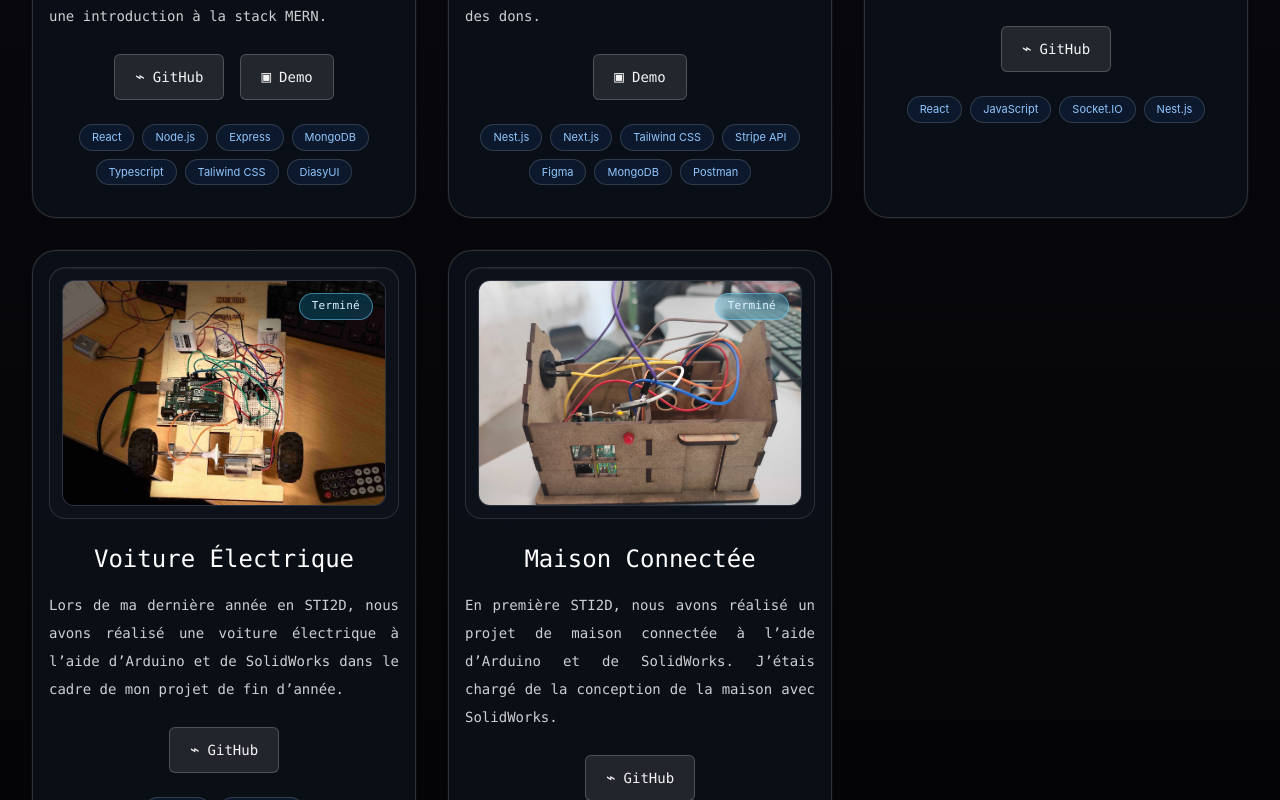
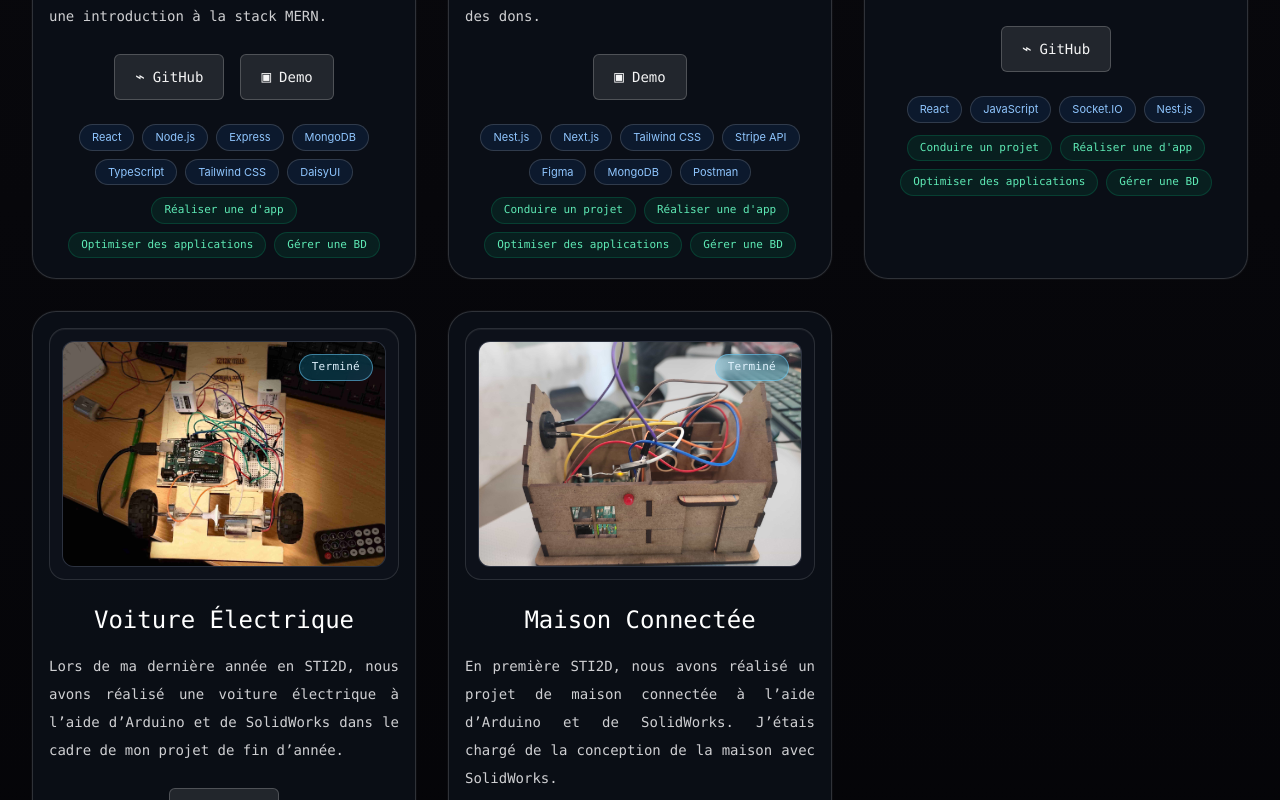
Before and after one commit to krishna171826/My-portfolio, a React (Vite) app: page /project in a window 1280 px wide. Shown: the part 940-1740 px from the top of the page. Built offline with nearby package versions, Linux system fonts and the light colour scheme.

Commit message:
add compétences

```diff
--- a/src/components/ProjectCard.jsx
+++ b/src/components/ProjectCard.jsx
@@ -1,4 +1,4 @@
-export function ProjectCard({ image, title, description, githubUrl, demoUrl, status, competences = [], tools = [] }) {
+export function ProjectCard({ image, title, description, githubUrl, demoUrl, status, competences = [], conception = [], tools = [] }) {
   const hasGithubUrl = Boolean(githubUrl && githubUrl.trim())
   const hasDemoUrl = Boolean(demoUrl && demoUrl.trim())
   const hasStatus = Boolean(status && status.trim())
@@ -81,6 +81,8 @@ export function ProjectCard({ image, title, description, githubUrl, demoUrl, sta
         ) : null}
 
         <div className="mt-6 space-y-3">
+          {/* Ligne 1 : Compétences Techniques (Bleu) */}
+          {competences.length > 0 && (
             <div>
               <ul className="flex flex-wrap justify-center gap-2">
                 {competences.map((item) => (
@@ -93,9 +95,27 @@ export function ProjectCard({ image, title, description, githubUrl, demoUrl, sta
                 ))}
               </ul>
             </div>
+          )}
 
+          {/* Ligne 2 : Conception, Gestion & Réseaux (Vert Émeraude) */}
+          {conception.length > 0 && (
             <div>
+              <ul className="flex flex-wrap justify-center gap-2">
+                {conception.map((item) => (
+                  <li
+                    key={`${title}-conception-${item}`}
+                    className="rounded-full border border-emerald-500/20 bg-emerald-500/10 px-3 py-1 text-[11px] text-emerald-300 font-mono"
+                  >
+                    {item}
+                  </li>
+                ))}
+              </ul>
+            </div>
+          )}
 
+          {/* Ligne 3 : Outils complémentaires (Optionnel) */}
+          {tools.length > 0 && (
+            <div>
               <ul className="flex flex-wrap justify-center gap-2">
                 {tools.map((item) => (
                   <li
@@ -107,6 +127,7 @@ export function ProjectCard({ image, title, description, githubUrl, demoUrl, sta
                 ))}
               </ul>
             </div>
+          )}
         </div>
       </div>
     </article>
--- a/src/components/Skills.jsx
+++ b/src/components/Skills.jsx
@@ -22,7 +22,7 @@ export function Skills({ items }) {
             <div
               key={idx}
               onClick={() => setActiveCard(isSelected ? null : idx)} // Toggle view on click
-              className={`group relative rounded-3xl border p-8 backdrop-blur-md transition-all duration-300 cursor-pointer select-none min-h-[340px] flex flex-col justify-between
+              className={`group relative rounded-3xl border p-8 backdrop-blur-md transition-all duration-300 cursor-pointer select-none min-h-[380px] flex flex-col justify-start items-center
                 ${isSelected
                   ? 'border-blue-500/50 bg-linear-to-br from-blue-950/30 to-zinc-900/50 shadow-[0_0_30px_rgba(59,130,246,0.2)]'
                   : 'border-white/10 bg-linear-to-br from-white/8 to-white/3 hover:border-white/20 hover:from-white/12 hover:to-white/5 hover:shadow-[0_0_30px_rgba(255,255,255,0.15)]'
@@ -36,8 +36,7 @@ export function Skills({ items }) {
 
               {/* View 1: Standard Card Info */}
               {!isSelected ? (
-                <div className="flex flex-col h-full justify-between w-full">
-                  <div>
+                <div className="flex flex-col w-full items-center justify-start">
                   {/* Icon */}
                   <div className="flex justify-center mb-6">
                     <div className="inline-flex h-24 w-24 items-center justify-center rounded-2xl bg-linear-to-br from-white/15 to-white/5 p-4 shadow-lg">
@@ -56,15 +55,14 @@ export function Skills({ items }) {
                       {item.description}
                     </p>
                   )}
-                  </div>
 
-                  {/* Framework Tags Summary */}
+                  {/* Framework Tags Summary - Placed DIRECTLY below description */}
                   {item.frameworks && (
-                    <div className="mt-6 flex flex-wrap gap-2 justify-center">
+                    <div className="mt-6 flex flex-wrap gap-2 justify-center w-full">
                       {item.frameworks.map((framework, fIdx) => (
                         <span
                           key={fIdx}
-                          className="inline-block rounded-full bg-blue-400/10 px-3 py-1 text-xs font-semibold text-blue-300 ring-1 ring-blue-400/30"
+                          className="inline-block rounded-full bg-blue-400/10 px-3 py-1 text-xs font-semibold text-blue-300 ring-1 ring-blue-400/30 transition duration-200 hover:bg-blue-400/20"
                         >
                           {framework.name}
                         </span>
@@ -79,18 +77,18 @@ export function Skills({ items }) {
                     Niveau : {item.language}
                   </h3>
 
-                  <div className="space-y-4 overflow-y-auto max-h-[240px] pr-1 custom-scrollbar">
+                  <div className="space-y-4 overflow-y-auto max-h-[260px] pr-1 custom-scrollbar w-full">
                     {item.frameworks?.map((framework, fIdx) => {
-                      const level = framework.level || 70 // Fallback to 70% if missing
+                      const level = framework.level || 70
 
                       return (
-                        <div key={fIdx} className="space-y-1.5">
+                        <div key={fIdx} className="space-y-1.5 w-full">
                           <div className="flex justify-between items-center text-xs">
                             <span className="font-medium text-white">{framework.name}</span>
                             <span className="text-blue-300 font-mono font-bold">{level}%</span>
                           </div>
 
-                          {/* Visual Progress Bar directly matches the level value now */}
+                          {/* Visual Progress Bar */}
                           <div className="h-2 w-full bg-zinc-800/80 rounded-full overflow-hidden ring-1 ring-white/5">
                             <div
                               className="h-full bg-gradient-to-r from-blue-500 to-indigo-400 rounded-full transition-all duration-500 ease-out"
--- a/src/pages/About.jsx
+++ b/src/pages/About.jsx
@@ -46,7 +46,9 @@ const experienceItems = [
     date: 'Depuis 2025',
     company: 'Amour de Dieu',
     location: 'Sevran, France',
-    points: ['Responsable IT de l’association Amour de Dieu.'],
+    points: ['Responsable IT de l’association Amour de Dieu.',
+      'Répondre aux besoins informatiques de l’association.',
+    ],
   },
   {
     title: 'Préparation des dalles d’exposition - Job d’été',
@@ -70,8 +72,8 @@ export default function About() {
 
         {/* About Me Section */}
         <section id="about" className="w-full max-w-6xl pt-4 text-left md:pt-10">
-          <h1 className="text-center font-mono text-3xl pb-10 font-medium tracking-[0.08em] text-white/90 sm:text-5xl">
-            About Me
+          <h1 className="text-center  text-3xl pb-10 font-medium tracking-[0.08em] text-white/90 sm:text-5xl">
+            A propos de <span className="text-slate-300">moi</span>
           </h1>
 
           <div className="grid items-center gap-8 lg:grid-cols-[minmax(0,1.4fr)_minmax(280px,0.8fr)] lg:gap-12">
--- a/src/pages/Competences.jsx
+++ b/src/pages/Competences.jsx
@@ -128,16 +128,16 @@ const languagesAndFrameworks = [
         level: 95
       },
       {
+        name: 'Bootstrap',
+        icon: 'https://cdn.jsdelivr.net/gh/devicons/devicon/icons/bootstrap/bootstrap-original.svg',
+        tags: ['CSS Framework', 'Responsive', 'Components'],
+        level: 80
+      },
+      {
         name: 'HTML5 & CSS3',
         icon: 'https://cdn.jsdelivr.net/gh/devicons/devicon/icons/html5/html5-original.svg',
         tags: ['Semantic', 'Standards', 'Responsive'],
         level: 95
-      },
-      {
-        name: 'Bootstrap',
-        icon: 'https://cdn.jsdelivr.net/gh/devicons/devicon/icons/bootstrap/bootstrap-original.svg',
-        tags: ['CSS Framework', 'Responsive', 'Components'],
-        level: 80
       },
       {
         name: 'Shadcn UI',
--- a/src/pages/Project.jsx
+++ b/src/pages/Project.jsx
@@ -6,7 +6,6 @@ import mernTodoImage from '../assets/mern-todo.jpg'
 import amourDeDieuImage from '../assets/amour-de-dieu.jpg'
 import maisonConnecteeImage from '../assets/maison_connectee.jpg'
 import voitureElectriqueImage from '../assets/voiture_ele.jpg'
-
 
 const projects = [
   {
@@ -17,7 +16,8 @@ const projects = [
     demoUrl: 'https://todo.sureshgopi.me/',
     status: 'Active',
     image: mernTodoImage,
-    competences: ['React', 'Node.js', 'Express', 'MongoDB', 'Typescript', 'Taliwind CSS', 'DiasyUI '],
+    competences: ['React', 'Node.js', 'Express', 'MongoDB', 'TypeScript', 'Tailwind CSS', 'DaisyUI'],
+    conception: ["Réaliser une d'app", 'Optimiser des applications', 'Gérer une BD'],
   },
   {
     title: 'Amour De Dieu',
@@ -27,7 +27,8 @@ const projects = [
     demoUrl: 'https://beta.amour-de-dieu.org/',
     status: 'Active',
     image: amourDeDieuImage,
-    competences: ['Nest.js','Next.js', 'Tailwind CSS', 'Stripe API', 'Figma', 'MongoDB', 'Postman'],
+    competences: ['Nest.js', 'Next.js', 'Tailwind CSS', 'Stripe API', 'Figma', 'MongoDB', 'Postman'],
+    conception: ['Conduire un projet', "Réaliser une d'app", 'Optimiser des applications', 'Gérer une BD'],
   },
   {
     title: 'Real-Time App',
@@ -38,8 +39,9 @@ const projects = [
     status: 'Terminé',
     image: heroImage,
     competences: ['React', 'JavaScript', 'Socket.IO', 'Nest.js'],
+    conception: ['Conduire un projet', "Réaliser une d'app", 'Optimiser des applications', 'Gérer une BD'],
   },
-    {
+  {
     title: 'Voiture Électrique',
     description:
       'Lors de ma dernière année en STI2D, nous avons réalisé une voiture électrique à l’aide d’Arduino et de SolidWorks dans le cadre de mon projet de fin d’année.',
@@ -47,9 +49,10 @@ const projects = [
     demoUrl: '',
     status: 'Terminé',
     image: voitureElectriqueImage,
-    competences: ['Arduino', 'SolidWorks '],
+    competences: ['Arduino', 'SolidWorks'],
+    conception: ['Conduire un projet'],
   },
-    {
+  {
     title: 'Maison Connectée',
     description:
       'En première STI2D, nous avons réalisé un projet de maison connectée à l’aide d’Arduino et de SolidWorks. J’étais chargé de la conception de la maison avec SolidWorks.',
@@ -58,6 +61,7 @@ const projects = [
     status: 'Terminé',
     image: maisonConnecteeImage,
     competences: ['SolidWorks', 'Arduino'],
+    conception: ['Conduire un projet'],
   },
 ]
 
@@ -67,10 +71,7 @@ export default function Project() {
       <StarfieldBackground />
 
       <section className="relative z-10 mx-auto w-full max-w-7xl px-5 mb-20 sm:px-8">
-
-
         <section>
-
           <h2 className="mt-5 text-center font-mono text-3xl font-semibold tracking-tight text-white sm:text-5xl pt-10">
             <span className="text-slate-300">Mes Récents</span> <span className="text-white">projets</span>
           </h2>
@@ -78,8 +79,7 @@ export default function Project() {
             Voici quelques projets sur lesquels j'ai travaillé récemment.
           </p>
 
-                    <div className="flex items-center justify-center gap-4 py-15">
-
+          <div className="flex items-center justify-center gap-4 py-15">
             <div className="h-px w-80 bg-linear-to-r from-transparent via-zinc-300/70 to-transparent sm:w-200" />
           </div>
 
```
Lines whose indentation alone changed are shown as unchanged.
